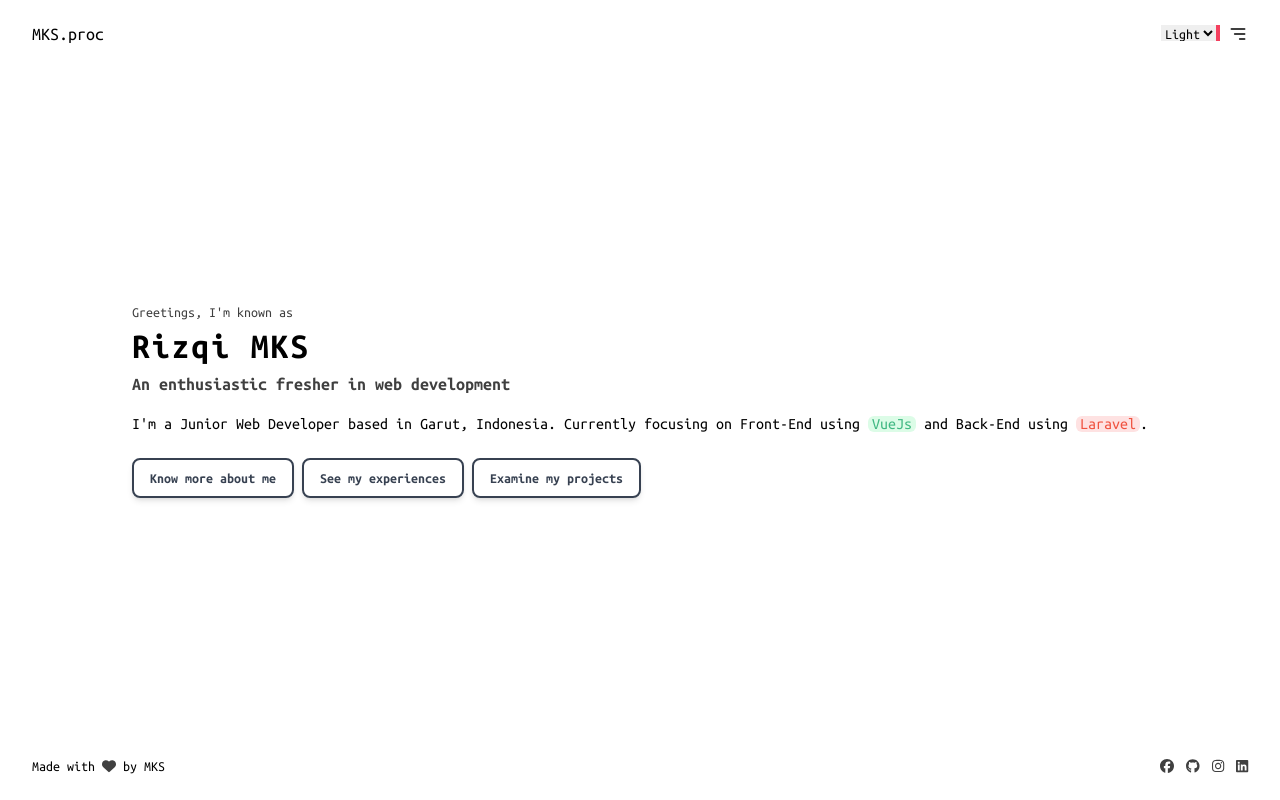
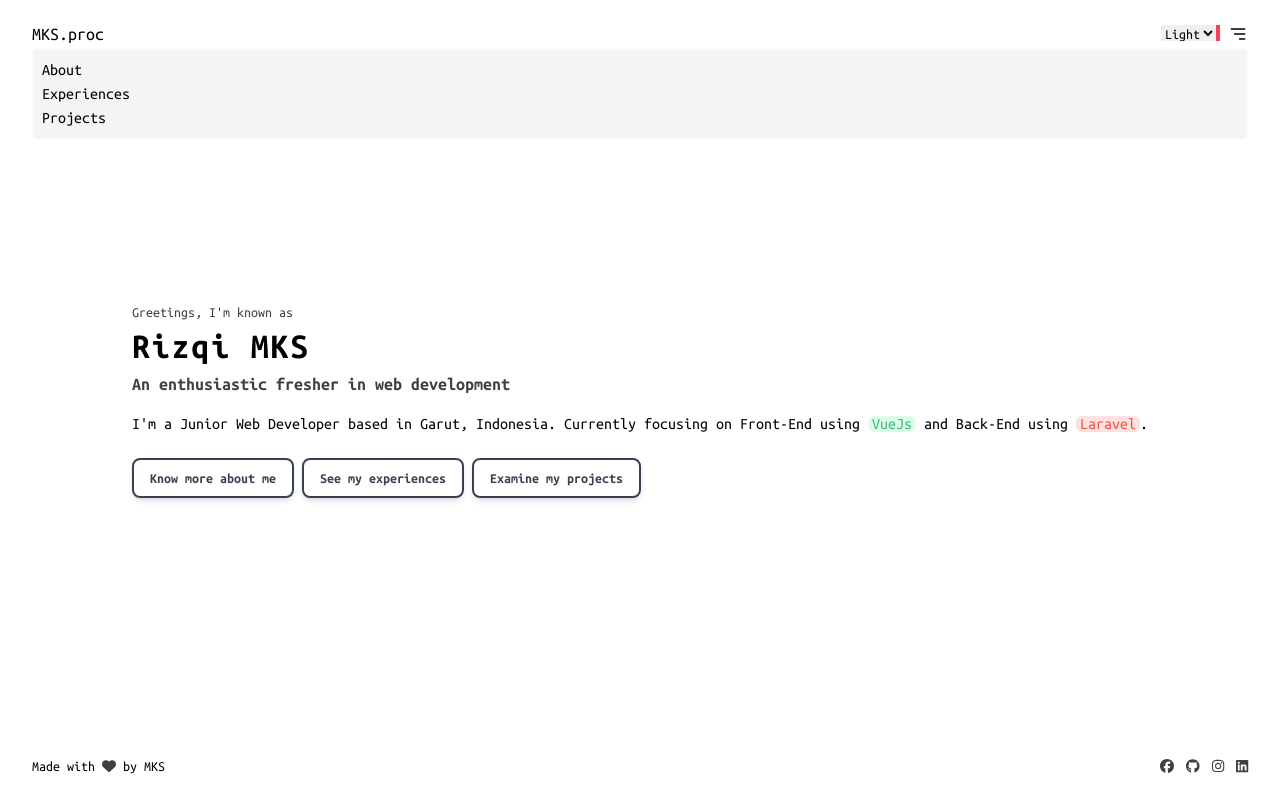
Before and after one commit to mksdesuyo/vuejs-ornament, a Vue app: page / in a window 1280 px wide. Built offline with nearby package versions, Linux system fonts and the light colour scheme.

Commit message:
feat(nav menu): add template for later work on navigation menu

```diff
--- a/src/components/HeaderApp.vue
+++ b/src/components/HeaderApp.vue
@@ -24,5 +24,34 @@
         </button>
       </div>
     </nav>
+    <ul class="flex flex-col p-2 bg-gray-100 border-2 rounded-md border-gray-50 just">
+      <li>
+        <router-link
+          to="/about"
+          class="duration-150 ease-in-out hover:ml-2"
+          data-discover="true"
+          aria-current="page"
+          >About</router-link
+        >
+      </li>
+      <li>
+        <router-link
+          to="#"
+          class="duration-150 ease-in-out hover:ml-2"
+          data-discover="true"
+          aria-current="page"
+          >Experiences</router-link
+        >
+      </li>
+      <li>
+        <router-link
+          to="/project"
+          class="duration-150 ease-in-out hover:ml-2"
+          data-discover="true"
+          aria-current="page"
+          >Projects</router-link
+        >
+      </li>
+    </ul>
   </header>
 </template>
```
